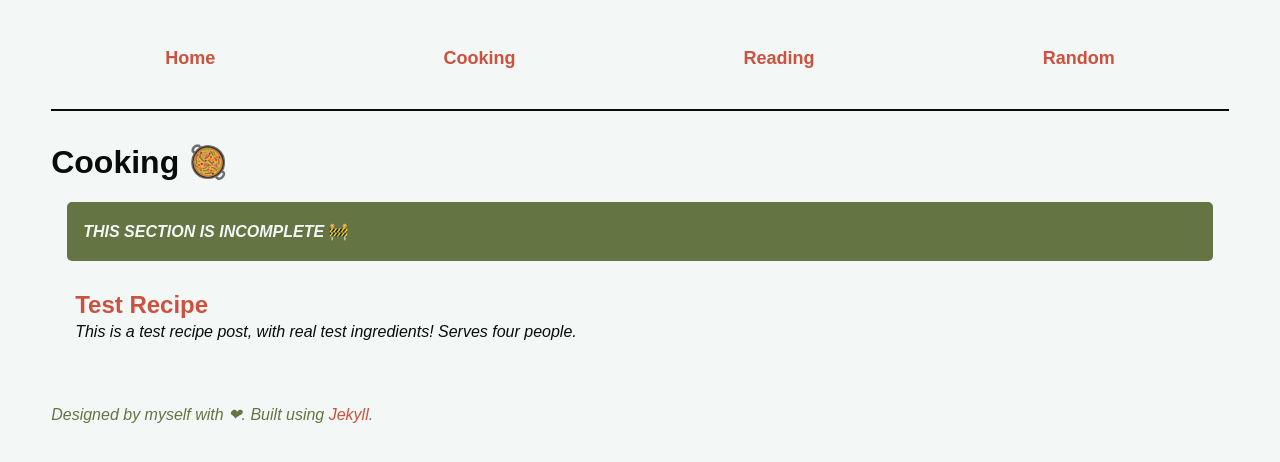
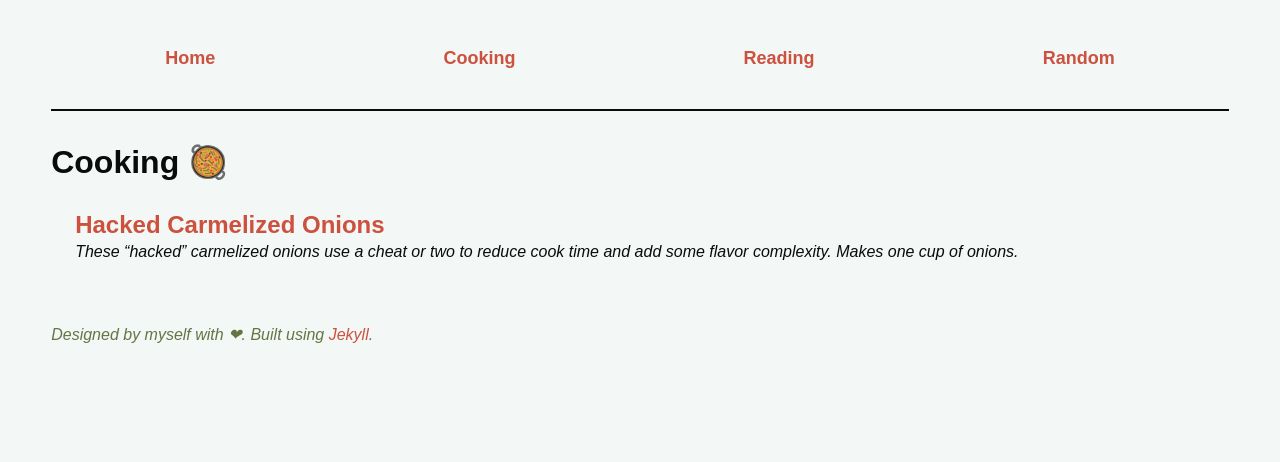
Before and after one commit to bobertoyin/bobertoyin.github.io, a Jekyll site: the page built from cooking.md, in a window 1280 px wide. Shown: the top 462 px of the page. Built offline with Jekyll 4.4.1, drawn with Linux system fonts in a browser that asks for light colours; some web fonts are replaced.

Commit message:
carmelized onions recipe

```diff
--- a/_layouts/post.html
+++ b/_layouts/post.html
@@ -2,5 +2,5 @@
 layout: default
 ---
 <h1>{{ page.title }}</h1>
-<h4>{{ page.date | date_to_string }}</h4>
+<h4>{{ page.date | date:"%B %-d, %Y" }}</h4>
 {{ content }}
--- a/_posts/cooking/2021-12-22-test.md
+++ /dev/null
@@ -1,20 +0,0 @@
----
-layout: post
-title: Test Recipe
----
-
-> ***This is a test recipe post, with real test ingredients!***
->
-> ***Serves four people.***
-
-# Ingredients 📦
-* 4 Grungles
-* 2 Cups of Swoosh
-* 5 Tablespoons of Tang
-* 3 Cups of Sugar
-
-# Instructions 📄
-1. Whisk the swoosh in a bowl for 5 minutes.
-2. Stir in your grungles, tang, and sugar into the swoosh until well-incorporated.
-3. Bake your mixure in a cake pan at 400°F for 20 minutes.
-4. Let cool and serve at room temperature.
--- /dev/null
+++ b/_posts/cooking/2022-01-10-carmelized-onions.md
@@ -0,0 +1,24 @@
+---
+layout: post
+title: Hacked Carmelized Onions
+---
+
+> ***These "hacked" carmelized onions use a cheat or two to reduce cook time and add some flavor complexity.***
+>
+> ***Makes one cup of onions.***
+
+# Ingredients 📦
+* Two Sweet Onions
+* Two Tablespoons of Butter
+* Two Tablespoons of Brown Sugar
+* A Large Pinch of Salt
+* A Shot of Bourbon Whiskey
+* A Tablespoon of Balsamic Vinegar
+
+# Instructions 🥣
+1. Cut onions into thin slices.
+2. Heat butter in a pan on medium heat until fully melted and slightly bubbling.
+3. Add onions to the pan and stir in the pinch of salt.
+4. Frequently stir the onions as they cook for 15 minutes.
+5. Add brown sugar and stir, dropping the heat to medium-low for another minute.
+6. De-glaze with the whiskey and stir in the balsamic vinegar.
--- a/cooking.md
+++ b/cooking.md
@@ -4,8 +4,6 @@ title: Cooking
 ---
 
 # Cooking 🥘
-
-> ***THIS SECTION IS INCOMPLETE***  🚧
 
 <ul>
   {% for post in site.posts %}
```
Also changed, not shown: 7 other files.
